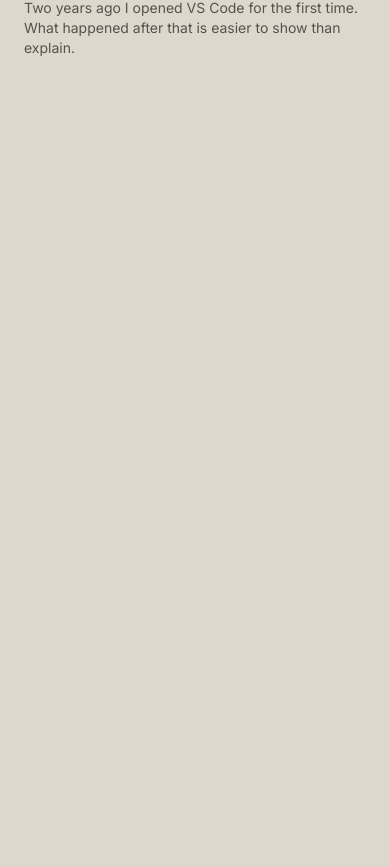
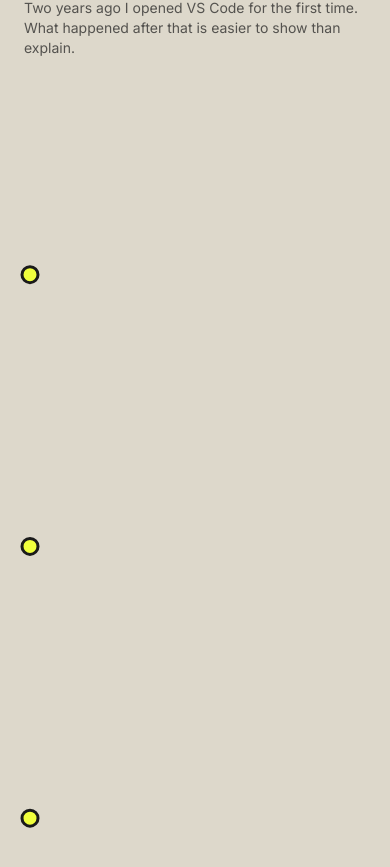
Before and after one commit to Muhammad-Talha236/Portfolio, a React (Vite) app: page / in a window 390 px wide. Shown: the part 1059-1926 px from the top of the page. Built offline with nearby package versions, Linux system fonts and the light colour scheme.

Commit message:
set journey sections

```diff
--- a/src/components/sections/JourneyTimeline.jsx
+++ b/src/components/sections/JourneyTimeline.jsx
@@ -79,9 +79,22 @@ function JourneyTimeline() {
   const cardRefs = useRef([])
   const pathRef = useRef(null)
   const [mounted, setMounted] = useState(false)
+  const [isDesktop, setIsDesktop] = useState(false)
   const [line, setLine] = useState({ width: 0, height: 0, path: '', points: [] })
 
   useEffect(() => setMounted(true), [])
+
+  // The line's x-offset math differs by layout (desktop hugs alternating
+  // card edges either side of a spine; mobile/tablet runs down a single
+  // gutter since cards stack in one column) — so we need to know which
+  // layout is active and recompute when it changes (e.g. rotating a tablet).
+  useEffect(() => {
+    const mq = window.matchMedia('(min-width: 1024px)')
+    const update = () => setIsDesktop(mq.matches)
+    update()
+    mq.addEventListener('change', update)
+    return () => mq.removeEventListener('change', update)
+  }, [])
 
   useLayoutEffect(() => {
     if (!mounted) return undefined
@@ -93,10 +106,12 @@ function JourneyTimeline() {
       const sectionBox = section.getBoundingClientRect()
       const points = cardRefs.current.map((card, index) => {
         const box = card.getBoundingClientRect()
-        const side = MILESTONES[index].side
-        const x = side === 'right'
-          ? box.left - sectionBox.left - 28
-          : box.right - sectionBox.left + 28
+
+        const x = isDesktop
+          ? (MILESTONES[index].side === 'right'
+              ? box.left - sectionBox.left - 28
+              : box.right - sectionBox.left + 28)
+          : box.left - sectionBox.left - 22
 
         return {
           x,
@@ -122,7 +137,7 @@ function JourneyTimeline() {
       observer.disconnect()
       window.removeEventListener('resize', updateLine)
     }
-  }, [mounted])
+  }, [mounted, isDesktop])
 
   useLayoutEffect(() => {
     if (!line.path) return undefined
@@ -170,10 +185,10 @@ function JourneyTimeline() {
   if (!mounted) return null
 
   const content = (
-    <section id="journey" ref={sectionRef} className="relative overflow-hidden bg-background pb-24 pt-8 lg:pl-72">
+    <section id="journey" ref={sectionRef} className="relative overflow-hidden bg-background pb-24 pt-8 pl-7 sm:pl-9 lg:pl-72">
       {line.path && (
         <svg
-          className="pointer-events-none absolute inset-0 hidden lg:block"
+          className="pointer-events-none absolute inset-0"
           width={line.width}
           height={line.height}
           viewBox={`0 0 ${line.width} ${line.height}`}
@@ -200,6 +215,10 @@ function JourneyTimeline() {
                   ref={(element) => (cardRefs.current[index] = element)}
                   className="relative w-full max-w-[340px] rounded-2xl border border-white/45 bg-panel/90 p-4 shadow-[0_18px_40px_rgba(58,49,31,0.12)] backdrop-blur-sm md:p-5"
                 >
+                  {/* Desktop-only stub connecting the card to the spine line at
+                      its alternating side. Mobile/tablet cards sit in a single
+                      column against the new left-hand line, so no stub needed
+                      there — the line runs straight past the card edge. */}
                   <span className={`absolute top-14 hidden h-11 w-px bg-ink/40 lg:block ${milestone.side === 'right' ? '-left-6' : '-right-6'}`} />
                   <p className="font-display text-4xl font-black leading-none text-accent md:text-5xl">{milestone.year}</p>
                   <h3 className="mt-3 font-display text-lg font-black text-ink md:text-xl">{milestone.title}</h3>
```
